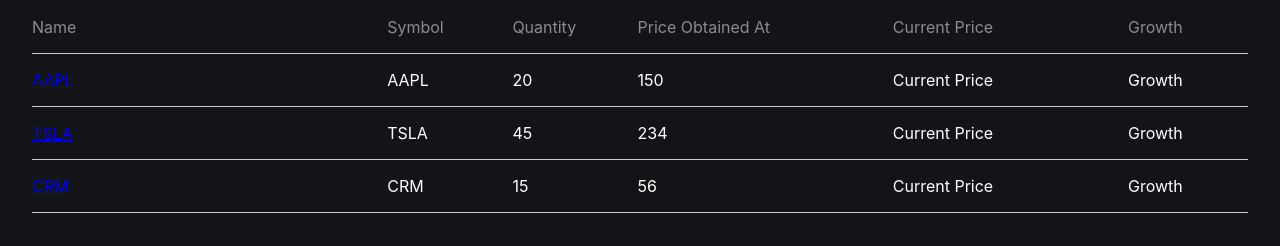
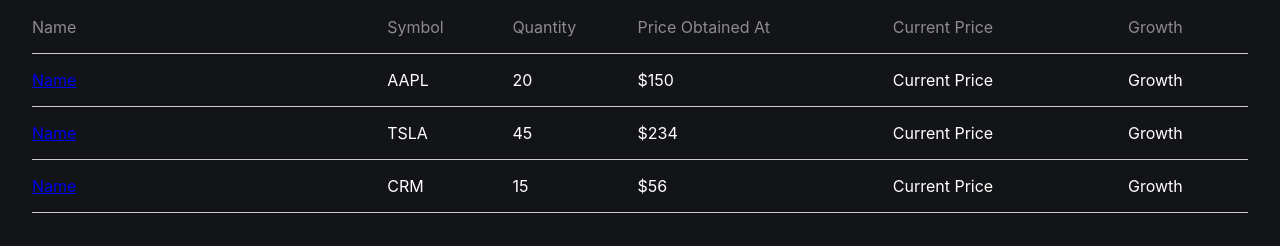
Before and after one commit to JDev100/Portfolio-Manager, a React (Create React App) app in the folder public/: page /watchlist in a window 1280 px wide. Shown: the part 217-463 px from the top of the page. Built offline with nearby package versions, Linux system fonts and the light colour scheme.

Commit message:
created add to watchlist modal

```diff
--- a/public/src/components/MyComponent.jsx
+++ b/public/src/components/MyComponent.jsx
@@ -6,6 +6,7 @@
     <Container>
       {/*PUT ALL YOUR HTML AND JSX HERE*/}
       <h2>Cool Component</h2>
+
     </Container>
   )
 }
--- a/public/src/pages/Watchlist.jsx
+++ b/public/src/pages/Watchlist.jsx
@@ -1,5 +1,6 @@
 import React, { useEffect, useState } from 'react'
 import { Link } from 'react-router-dom'
+import { getStockDetailsRoute } from '../utils/APIRoutes'
 import styled from 'styled-components'
 
 /* For now when the user clicks on to the watchlist  */
@@ -10,6 +11,7 @@
     Temporary Watchlist to Render and display
     TODO: Interact with either a database / json file
   */
+  const [stockDetails, setStockDetails] = useState(null);
   const exampleWatchList = [
     {
       symbol: "AAPL",
@@ -26,7 +28,7 @@
       quantity: 15,
       priceObtainedAt: 56
     }
-]
+  ];
 
   return (
     <Container>
@@ -46,15 +48,15 @@
       </div>
 
       {
-        exampleWatchList?.map( (stock, i) => {
+        exampleWatchList?.map((stock, i) => {
           return (
             <div className="table-row" key={i}>
               <Link className="cell-grow" to={`/stockdetails/${stock.symbol}`}>
-                  <div >{stock.symbol}</div>
+                <div>Name</div>
               </Link>
               <div className="cell" style={{ width: "20px" }}>{stock.symbol}</div>
               <div className="cell" style={{ width: "20px" }}>{stock.quantity}</div>
-              <div className="cell" style={{ width: "150px" }}>{stock.priceObtainedAt}</div>
+              <div className="cell" style={{ width: "150px" }}>${stock.priceObtainedAt}</div>
               <div className="cell" style={{ width: "130px" }}>Current Price</div>
               <div className="cell" style={{ width: "120px" }}>Growth</div>
             </div>
```
Lines whose indentation alone changed are shown as unchanged.
